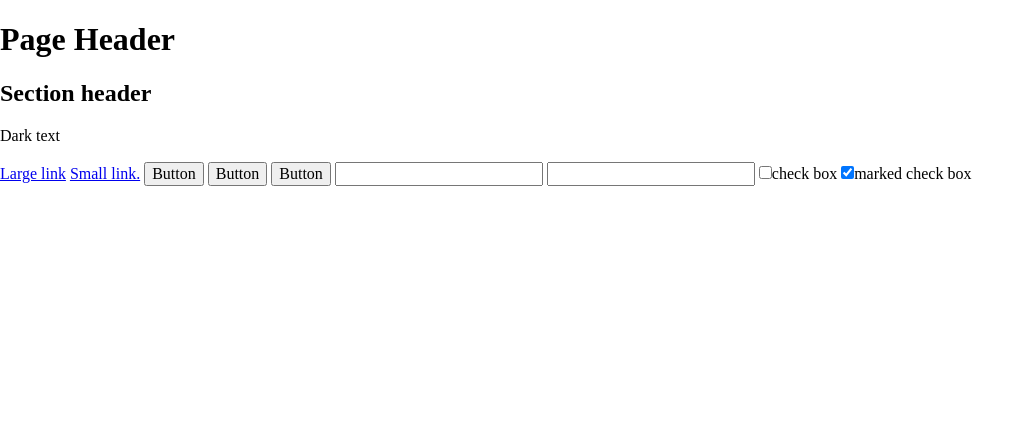
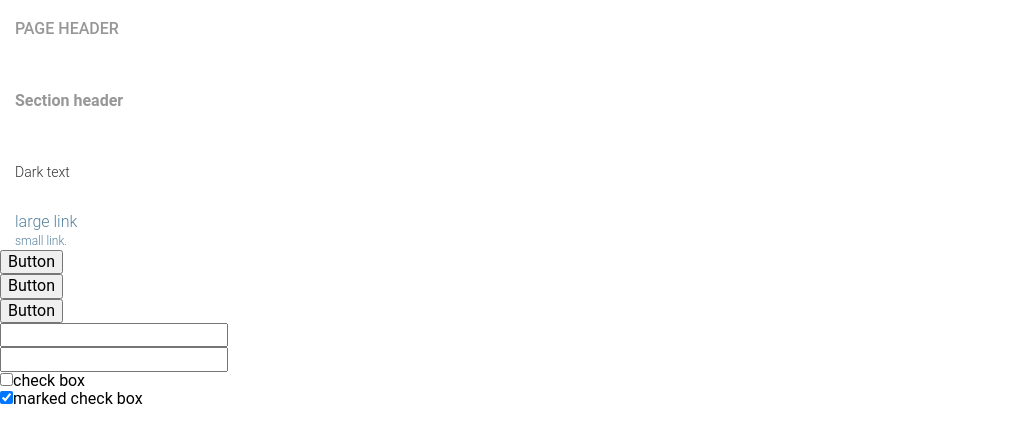
Before and after one commit to przemyslawjurkiewicz/admin-panel, a plain HTML site: page src/styleguide.html in a window 1280 px wide. Shown: the whole page, without its empty margins (0-1034 px from the left). Drawn offline with Linux system fonts and the light colour scheme.

Commit message:
Add style

```diff
--- a/sass/style.scss
+++ b/sass/style.scss
@@ -2,3 +2,65 @@
 @import "mixins";
 @import "normalize";
 @import "layout";
+
+/* Colors */
+$dark: #333333;
+$grey: #979797;
+$grey-light: #bababa;
+$lavender:#e3e3e3;
+$lavender-light:#f5f5f2;
+$orange:#f58220;
+$orange-light:#ffa200;
+$green:#04ae00;
+$palegreen:#74b67a;
+$palegreen-light:#96cc9b;
+$coral:#de5252;
+$coral-light:#ec7171;
+$paleblue:#56819f;
+$red:#ff0000;
+
+
+/* Font sizes */
+$normal-font-size: 16px;
+$medium-font-size: 14px;
+$small-font-size: 12px;
+
+/* Fonts */
+$brand-font: 'Roboto', sans-serif;
+
+* {
+    font-family: $brand-font;
+}
+
+.page__header {
+    margin: 20px 0 15px 15px;
+    font-size: $normal-font-size;
+    font-weight: 500;
+    text-transform: uppercase;
+    color: $grey;
+}
+
+.section__header {
+    margin: 20px 0 15px 15px;
+    font-size: $normal-font-size;
+    font-weight: 700;
+    color: $grey;
+}
+
+.dark-text {
+    margin: 20px 0 15px 15px;
+    font-size: $medium-font-size;
+    font-weight: 300;
+    color: $dark;
+}
+
+.link {
+    margin: 20px 5px 20px 15px;
+    font-size: $normal-font-size;
+    font-weight: 300;
+    color: $paleblue;
+    text-decoration: none;
+}
+.link--small {
+    font-size: $small-font-size;
+}
--- a/src/styleguide.html
+++ b/src/styleguide.html
@@ -10,18 +10,18 @@
 </head>
 
 <body>
-    <h1 class="page__header">Page Header</h1>
-    <h2 class="section__header">Section header</h2>
-    <p  class="dark-text">Dark text</p>
-    <a class="link" href="#">Large link</a>
-    <a class="link link--small" href="#">Small link.</a>
-    <button class="button">Button</button>
-    <button class="button button--grey">Button</button>
-    <button class="button button--disabled">Button</button>
-    <input class="input">
-    <input class="input input--pasword" type="password">
-    <input class="checkbox" type="checkbox">check box
-    <input class="checkbox checkbox--checked" type="checkbox" checked>marked check box
+    <h1 class="page__header">Page Header</h1> <br>
+    <h2 class="section__header">Section header</h2> <br>
+    <p  class="dark-text">Dark text</p> <br>
+    <a class="link" href="#">large link</a> <br>
+    <a class="link link--small" href="#">small link.</a> <br>
+    <button class="button">Button</button> <br>
+    <button class="button button--grey">Button</button> <br>
+    <button class="button button--disabled">Button</button> <br>
+    <input class="input"> <br>
+    <input class="input input--pasword" type="password"> <br>
+    <input class="checkbox" type="checkbox">check box <br>
+    <input class="checkbox checkbox--checked" type="checkbox" checked>marked check box <br>
 </body>
 
 </html>
```
Also changed, not shown: css/style.css, 2 other files.
